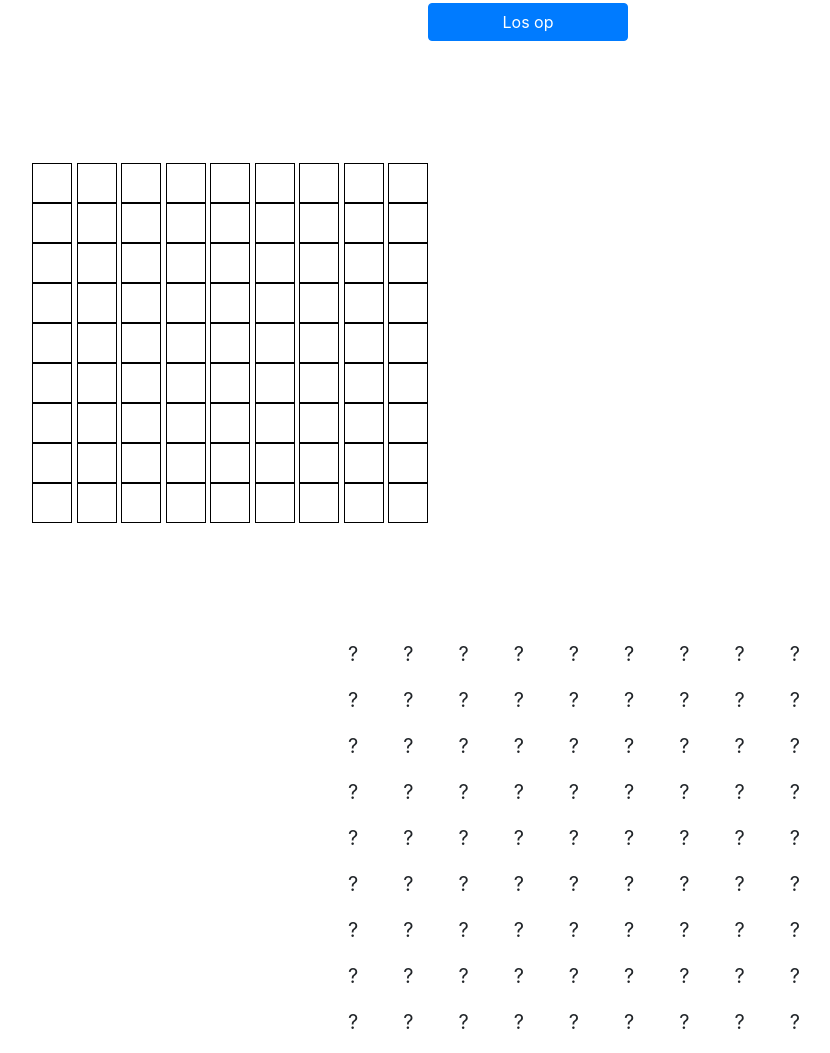
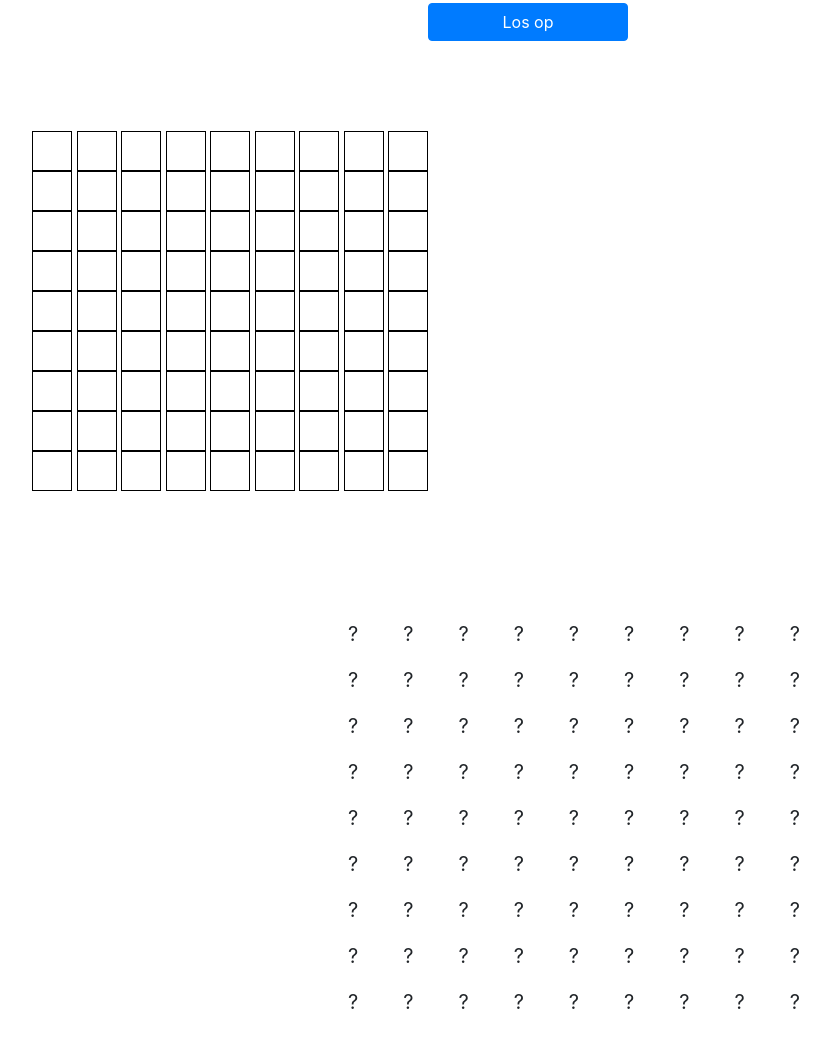
Before and after one commit to jeffreyzschottche/Sudoku-Solver, a website: page index.html in a window 1280 px wide. Shown: the part 89-1142 px from the top of the page, without its empty margins (224-1054 px from the left). Drawn offline with nearby package versions, Linux system fonts and the light colour scheme.

Commit message:
changed some styling

```diff
--- a/style.css
+++ b/style.css
@@ -1,13 +1,13 @@
 #initialBoard {
     float: left;
     margin-left: 20%;
-    margin-top: 12.5%;
+    margin-top: 10%;
 }
 
 #answerBoard {
     margin-right: 20%;
     float: right;
-    margin-top: 9%;
+    margin-top: 10%;
 }
 p{
     font-size: 20px;
```
